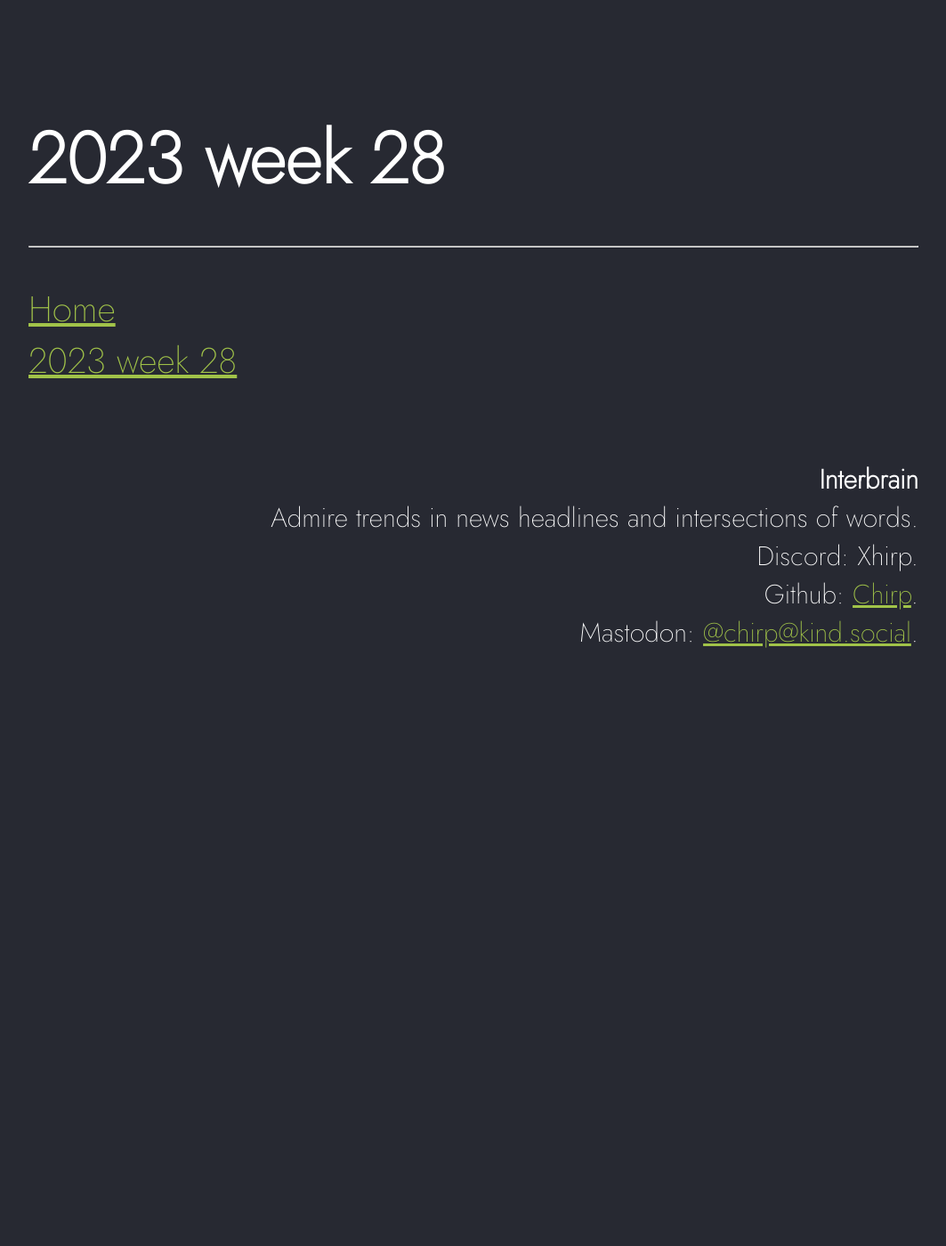
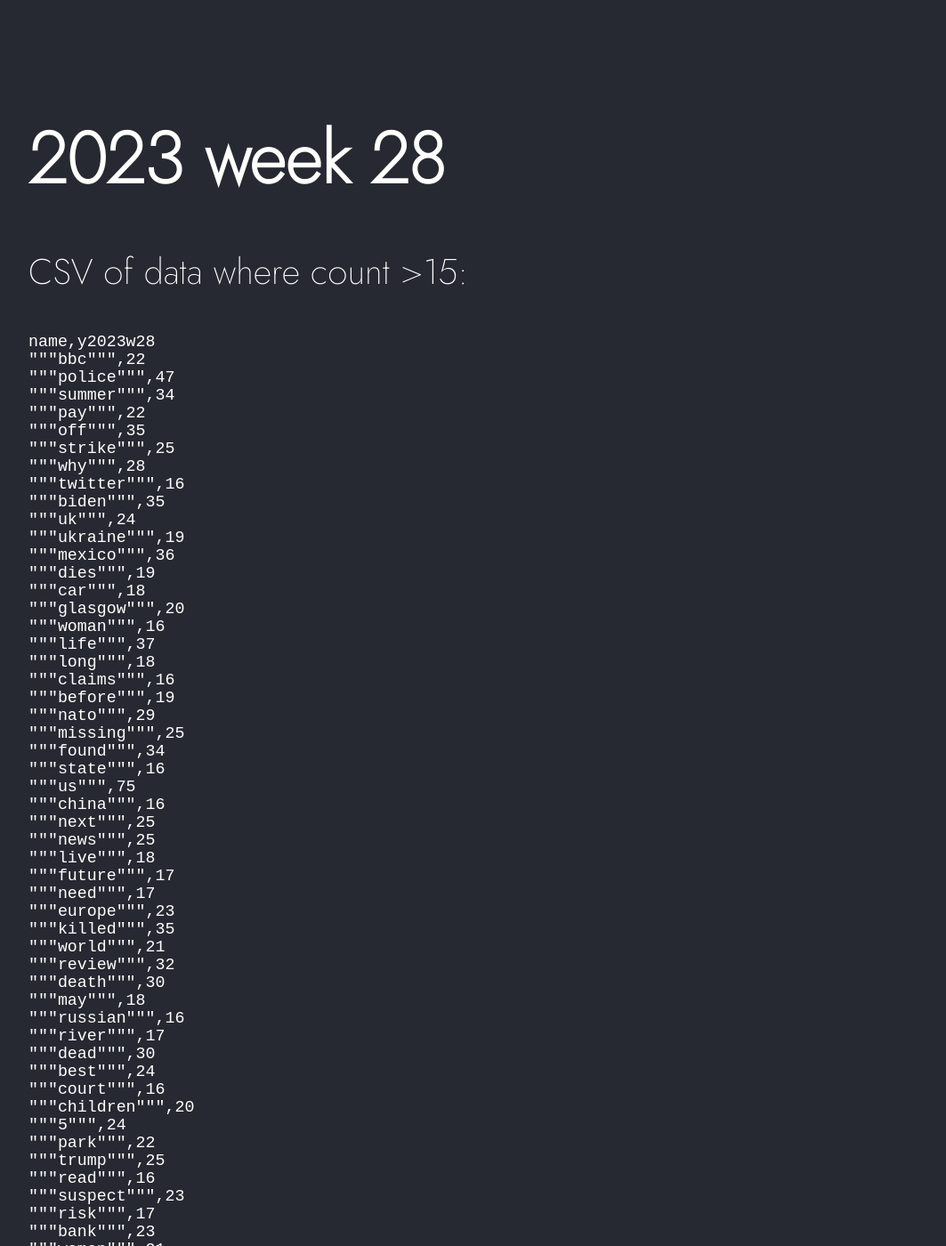
Before and after one commit to Squalm/freebrain-site, a Jekyll site: the page built from site/_posts/2023-07-16-w28.md, in a window 1280 px wide and 1400 px high. Shown: the whole window at 89% size, without its empty margins (108-1171 px from the left). Built offline with Jekyll 4.4.1, drawn with Linux system fonts in a browser that asks for light colours; some of the changed text lies outside the part shown.

Commit message:
data in post

````diff
--- a/site/_posts/2023-07-16-w28.md
+++ b/site/_posts/2023-07-16-w28.md
@@ -1,6 +1,121 @@
 ---
 layout: post
 title:  "2023 week 28"
-date:   2023-02-10 15:00:00 +0100
+date:   2023-02-10
 image: /assets/images/weekly/y2023w28.png
 ---
+CSV of data where count >15:
+```
+name,y2023w28
+"""bbc""",22
+"""police""",47
+"""summer""",34
+"""pay""",22
+"""off""",35
+"""strike""",25
+"""why""",28
+"""twitter""",16
+"""biden""",35
+"""uk""",24
+"""ukraine""",19
+"""mexico""",36
+"""dies""",19
+"""car""",18
+"""glasgow""",20
+"""woman""",16
+"""life""",37
+"""long""",18
+"""claims""",16
+"""before""",19
+"""nato""",29
+"""missing""",25
+"""found""",34
+"""state""",16
+"""us""",75
+"""china""",16
+"""next""",25
+"""news""",25
+"""live""",18
+"""future""",17
+"""need""",17
+"""europe""",23
+"""killed""",35
+"""world""",21
+"""review""",32
+"""death""",30
+"""may""",18
+"""russian""",16
+"""river""",17
+"""dead""",30
+"""best""",24
+"""court""",16
+"""children""",20
+"""5""",24
+"""park""",22
+"""trump""",25
+"""read""",16
+"""suspect""",23
+"""risk""",17
+"""bank""",23
+"""women""",21
+"""abuse""",19
+"""stop""",22
+"""canada""",22
+"""shooting""",30
+"""cnn""",21
+"""least""",16
+"""brazil""",16
+"""attack""",19
+"""british""",17
+"""fire""",19
+"""free""",23
+"""canadian""",16
+"""teen""",22
+"""running""",22
+"""years""",36
+"""3""",19
+"""during""",21
+"""university""",16
+"""titan""",21
+"""submersible""",28
+"""vote""",18
+"""president""",22
+"""were""",22
+"""water""",20
+"""dry""",16
+"""imploded""",21
+"""whats""",17
+"""search""",20
+"""june""",19
+"""2023""",72
+"""titanic""",17
+"""sub""",17
+"""amazon""",19
+"""sex""",20
+"""west""",21
+"""county""",28
+"""star""",21
+"""white""",18
+"""grand""",20
+"""set""",18
+"""man""",38
+"""health""",21
+"""week""",16
+"""city""",41
+"""being""",18
+"""july""",26
+"""fans""",16
+"""support""",18
+"""plans""",17
+"""house""",16
+"""home""",18
+"""wimbledon""",28
+"""warning""",16
+"""prime""",18
+"""quarter""",17
+"""more""",35
+"""transfer""",18
+"""heres""",19
+"""times""",17
+"""actors""",17
+```
````
